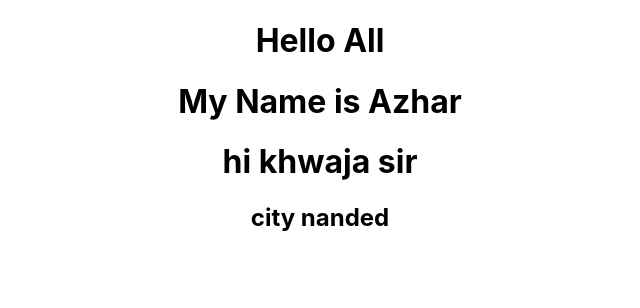
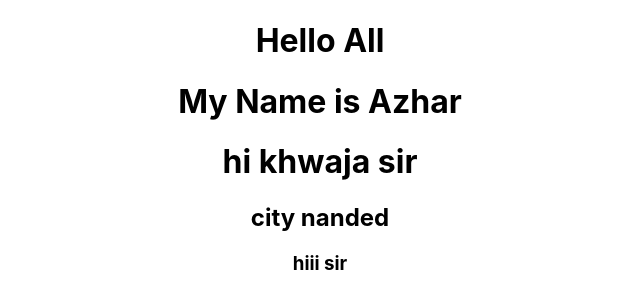
Before and after one commit to shoebkhan111/GitHub-Practice, a React (Create React App) app in the folder github-practice/: page / in a window 1280 px wide. Shown: the top 308 px of the page, without its empty margins (320-960 px from the left). Built offline with nearby package versions, Linux system fonts and the light colour scheme.

Commit message:
azhar-updation

```diff
--- a/github-practice/src/Components/AZHAR/Azhar.jsx
+++ b/github-practice/src/Components/AZHAR/Azhar.jsx
@@ -6,6 +6,7 @@ const Azhar = () => {
             <h1>My Name is Azhar</h1>
             <h1>hi khwaja sir</h1>
             <h2>city nanded</h2>
+            <h3>hiii sir</h3>
 
         </div>
     );
```
